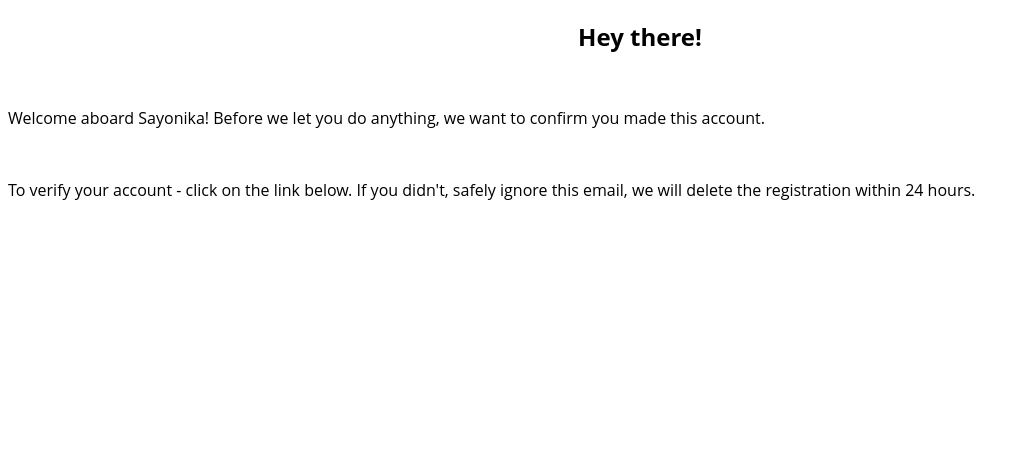
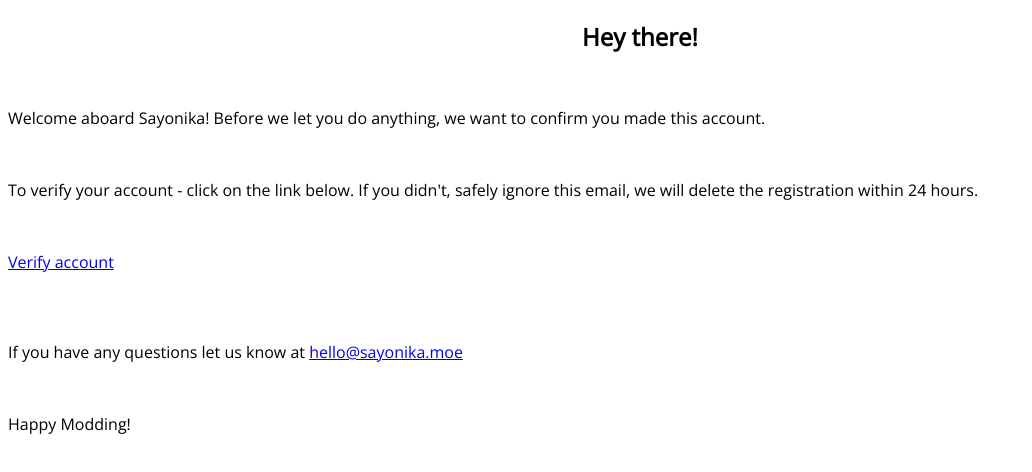
Before and after one commit to Sayo-nika/Backend, a plain HTML site: page framework/mail_templates/verify_email.html in a window 1280 px wide. Shown: the whole page, without its empty margins (0-1032 px from the left). Drawn offline with nearby package versions, Linux system fonts and the light colour scheme.

Commit message:
fix: formalize template
Signed-off-by: Capuccino <enra@sayonika.moe>

```diff
--- a/framework/mail_templates/verify_email.html
+++ b/framework/mail_templates/verify_email.html
@@ -2,8 +2,9 @@
 <html>
     <head>
         <style>
+        @import url('https://fonts.googleapis.com/css?family=Open+Sans');
         p, h1, h2, h3, h4 {
-            font-family: 'Open Sans';
+            font-family: 'Open Sans', sans-serif;
         }
         </style>
     </head>
@@ -14,6 +15,11 @@
         <br>
         <p>To verify your account - click on the link below. If you didn't, safely ignore this email, we will delete the registration within 24 hours.</p>
         <br>
-        <p><a href="${BASE_URL}/api/v1/verify?token=${TOKEN}"></a></p>
+        <p><a href="${BASE_URL}/api/v1/verify?token=${TOKEN}">Verify account</a></p>
+        <br>
+        <br>
+        <p>If you have any questions let us know at <a href="mailto:hello@sayonika.moe">hello@sayonika.moe</a></p>
+        <br>
+        <p>Happy Modding!</p>
     </body>
 </html>
```
